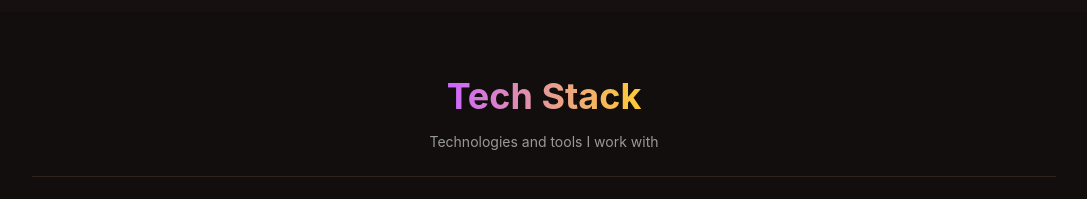
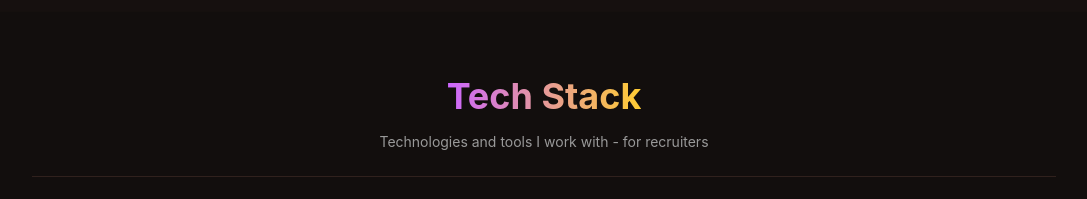
Before and after one commit to MatysiakQ/CV, a React (Vite) app: page / in a window 1280 px wide. Shown: the part 1260-1459 px from the top of the page, without its empty margins (96-1183 px from the left). Built offline with nearby package versions, Linux system fonts and the light colour scheme.

Commit message:
poprawka info dla rekruterow

```diff
--- a/src/i18n/translations.ts
+++ b/src/i18n/translations.ts
@@ -54,7 +54,7 @@ const translations = {
 
     // Skills Page
     'skills.title': 'Tech Stack',
-    'skills.subtitle': 'Technologies and tools I work with',
+    'skills.subtitle': 'Technologies and tools I work with - for recruiters',
     'skills.frontend.title': 'Frontend Ecosystem',
     'skills.frontend.subtitle': 'Building responsive and interactive user interfaces',
     'skills.frontend.react': 'React & React Native for cross-platform development',
@@ -139,7 +139,7 @@ const translations = {
 
     // Skills Page
     'skills.title': 'Stos Technologiczny',
-    'skills.subtitle': 'Technologie i narzędzia, z którymi pracuję',
+    'skills.subtitle': 'Technologie i narzędzia, z którymi pracuję - dla rekruterów',
     'skills.frontend.title': 'Ekosystem Frontend',
     'skills.frontend.subtitle': 'Tworzenie responsywnych i interaktywnych interfejsów użytkownika',
     'skills.frontend.react': 'React & React Native do rozwoju międzyplatformowego',
```
